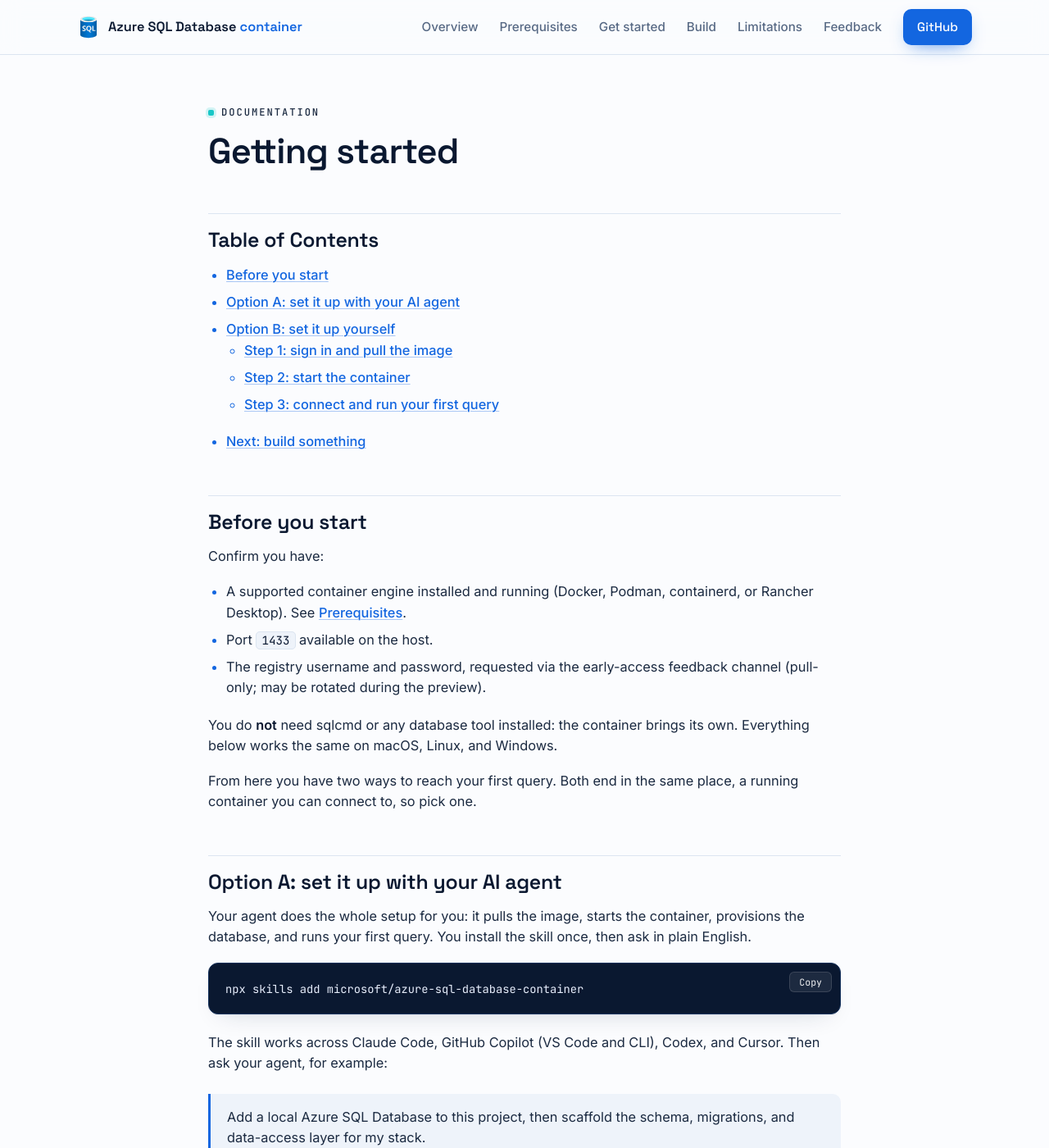
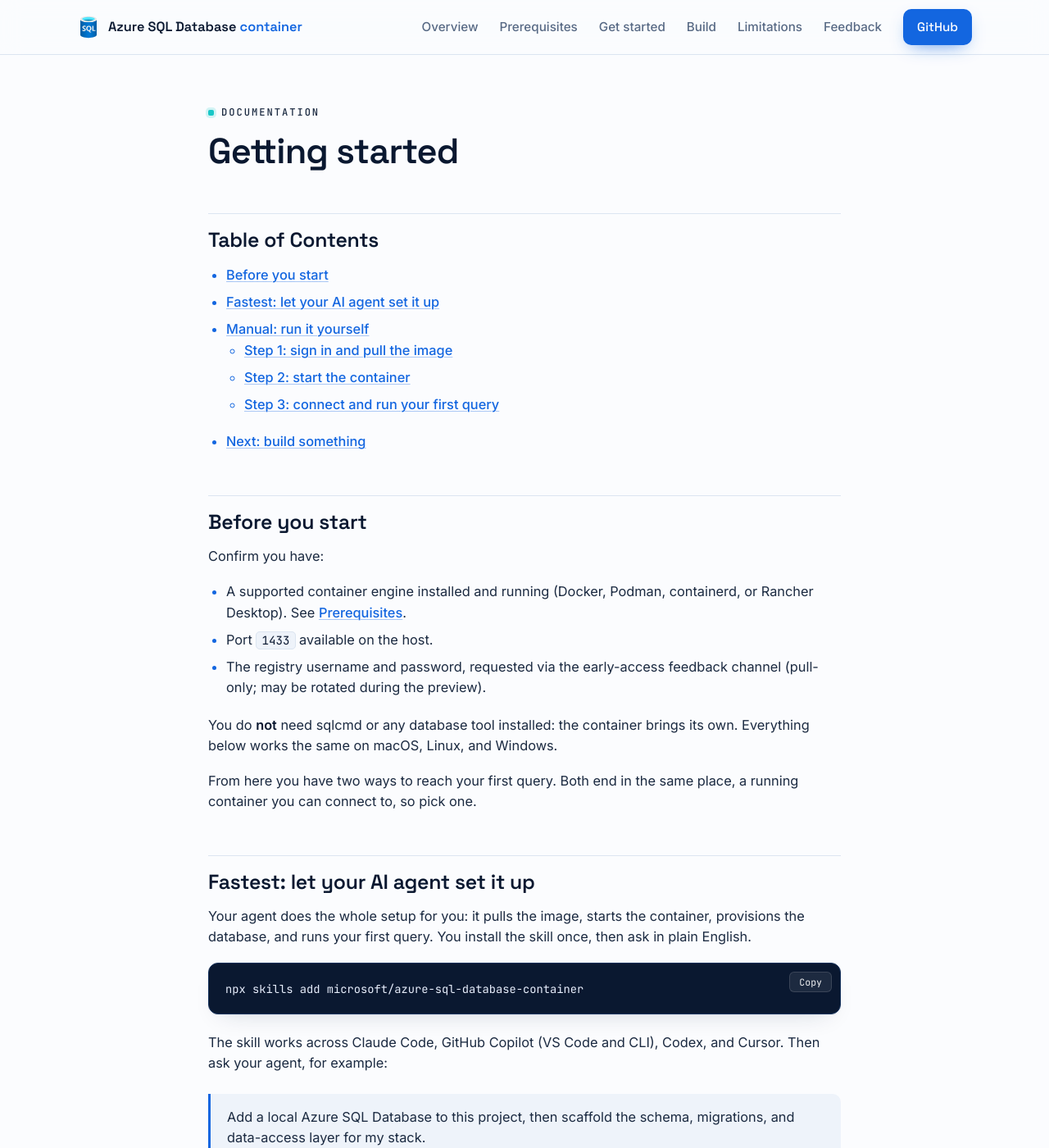
Before and after one commit to microsoft/azure-sql-database-container, a Jekyll site: the page built from docs/getting-started.md, in a window 1280 px wide and 1400 px high. Shown: the whole window at 82% size. Built offline with Jekyll 4.4.1, drawn with Linux system fonts in a browser that asks for light colours; some of the changed text lies outside the part shown.

Commit message:
Use outcome-style labels for the two setup paths
Replace the Option A / Option B headings (which named the method but not the
goal) with outcome-style labels: "Fastest: let your AI agent set it up" and
"Manual: run it yourself." Table of contents updated to match.

```diff
--- a/docs/getting-started.md
+++ b/docs/getting-started.md
@@ -6,8 +6,8 @@
 ## Table of Contents
 
 - [Before you start](#before-you-start)
-- [Option A: set it up with your AI agent](#option-a-set-it-up-with-your-ai-agent)
-- [Option B: set it up yourself](#option-b-set-it-up-yourself)
+- [Fastest: let your AI agent set it up](#fastest-let-your-ai-agent-set-it-up)
+- [Manual: run it yourself](#manual-run-it-yourself)
   - [Step 1: sign in and pull the image](#step-1-sign-in-and-pull-the-image)
   - [Step 2: start the container](#step-2-start-the-container)
   - [Step 3: connect and run your first query](#step-3-connect-and-run-your-first-query)
@@ -25,7 +25,7 @@
 
 From here you have two ways to reach your first query. Both end in the same place, a running container you can connect to, so pick one.
 
-## Option A: set it up with your AI agent
+## Fastest: let your AI agent set it up
 
 Your agent does the whole setup for you: it pulls the image, starts the container, provisions the database, and runs your first query. You install the skill once, then ask in plain English.
 
@@ -39,7 +39,7 @@
 
 **Why use the skills?** They already know the private preview registry, the x64 image, the connection model (the engine does not auto-create databases, so they provision a database first, named `appdb` in these examples or whatever name you choose), the readiness wait, and the local-to-cloud story. So your agent stands up a real Azure SQL Database the right way the first time, instead of reaching for the SQL Server box image (`mcr.microsoft.com/mssql/server`) or inventing behavior the engine does not have. Browse the [skills on GitHub](https://github.com/microsoft/azure-sql-database-container/tree/main/skills).
 
-## Option B: set it up yourself
+## Manual: run it yourself
 
 Prefer to run it yourself? Three commands take you from pull to query, with Docker or Podman.
 
```
